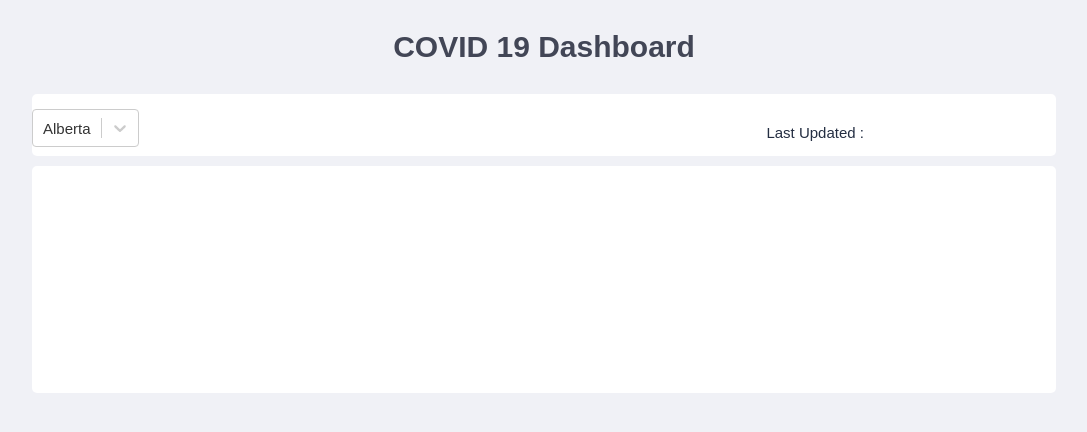
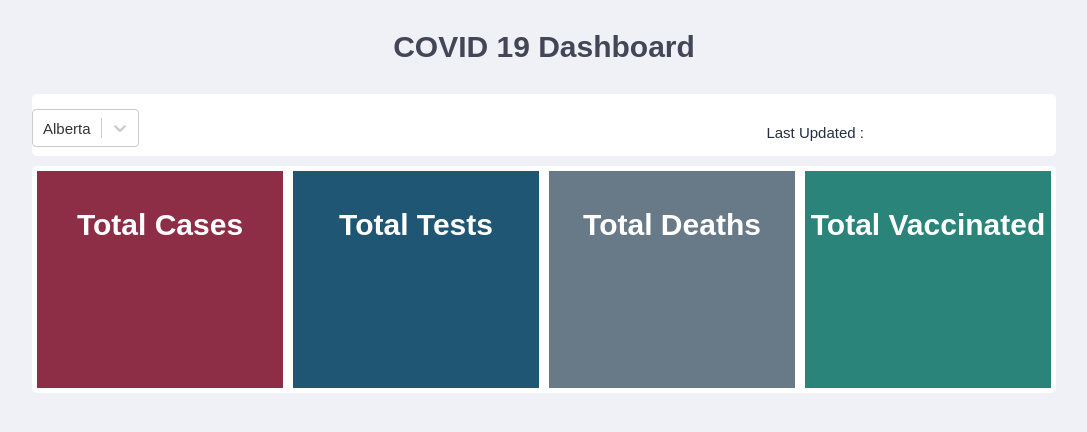
Before and after one commit to hydaline-code/COVID_Dashboard, a React (Create React App) app: page / in a window 1280 px wide. Shown: the top 432 px of the page, without its empty margins (96-1183 px from the left). Built offline with nearby package versions, Linux system fonts and the light colour scheme; no server answers.

Commit message:
Add summary cards to dashboard

```diff
--- a/src/App.css
+++ b/src/App.css
@@ -84,10 +84,10 @@ h1 {
   background-color: #1f5673;
 }
 
-.summary-card:nth-child(2) {
+.summary-card:nth-child(3) {
   background-color: #687987;
 }
 
-.summary-card:nth-child(2) {
+.summary-card:nth-child(4) {
   background-color: #2a8479;
 }
--- a/src/App.js
+++ b/src/App.js
@@ -1,6 +1,7 @@
 import React, { useEffect, useState } from 'react';
 import Select from 'react-select';
 import './App.css';
+import Card from './SummaryCard';
 
 function App() {
   // App component starts here
@@ -24,6 +25,7 @@ function App() {
 
   const [activeLocation, setActiveLocation] = useState('AB');
   const [lastUpdated, setlastUpdated] = useState(' ');
+  const [summaryData, setSummaryData] = useState({});
 
   const baseUrl = 'https://api.opencovid.ca';
   const getVersion = async () => {
@@ -53,7 +55,12 @@ function App() {
             {lastUpdated}
           </p>
         </div>
-        <div className="dashboard-summary" />
+        <div className="dashboard-summary">
+          <Card title="Total Cases" value={summaryData.cases} />
+          <Card title="Total Tests" value={summaryData.tests_completed} />
+          <Card title="Total Deaths" value={summaryData.deaths} />
+          <Card title="Total Vaccinated" value={summaryData.vaccine_administration_total_doses} />
+        </div>
       </div>
     </div>
   );
--- /dev/null
+++ b/src/SummaryCard.js
@@ -0,0 +1,10 @@
+import React from 'react';
+
+export default function Card(props) {
+  return (
+    <div className="summary-card">
+      <h2>{props.title}</h2>
+      <p>{props.value}</p>
+    </div>
+  );
+}
```
